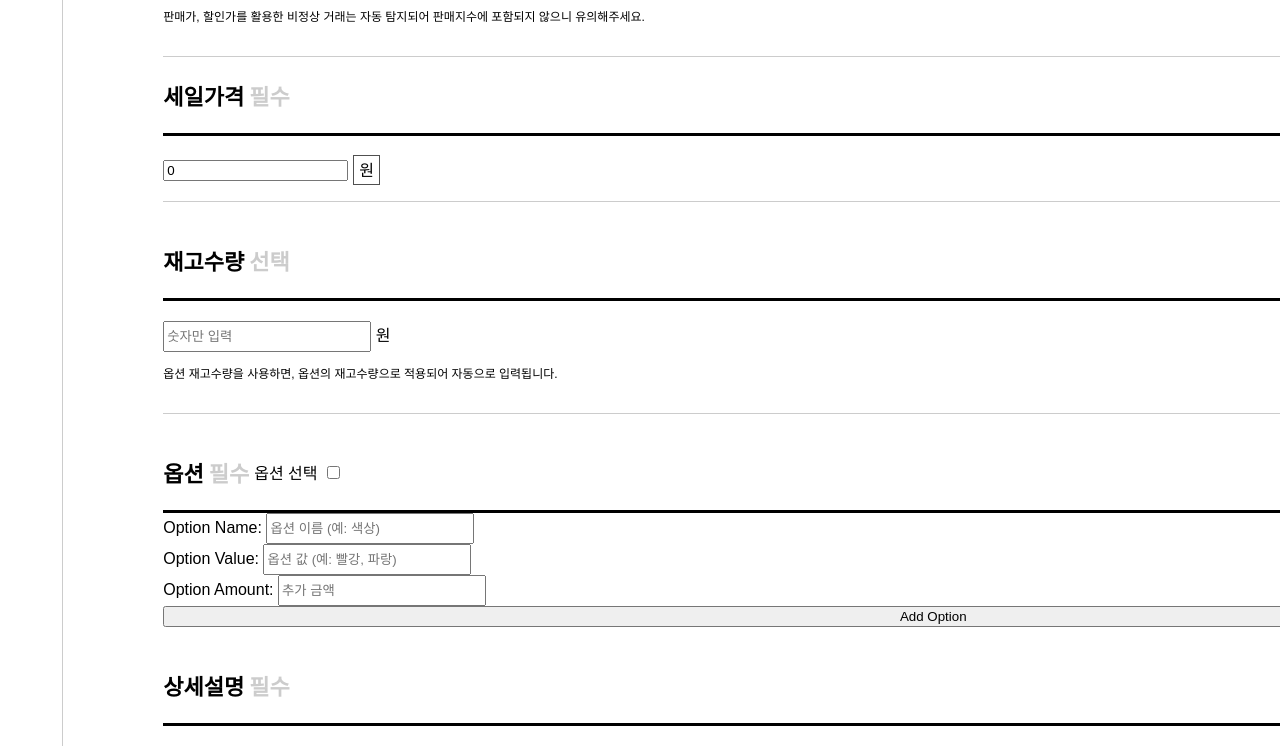
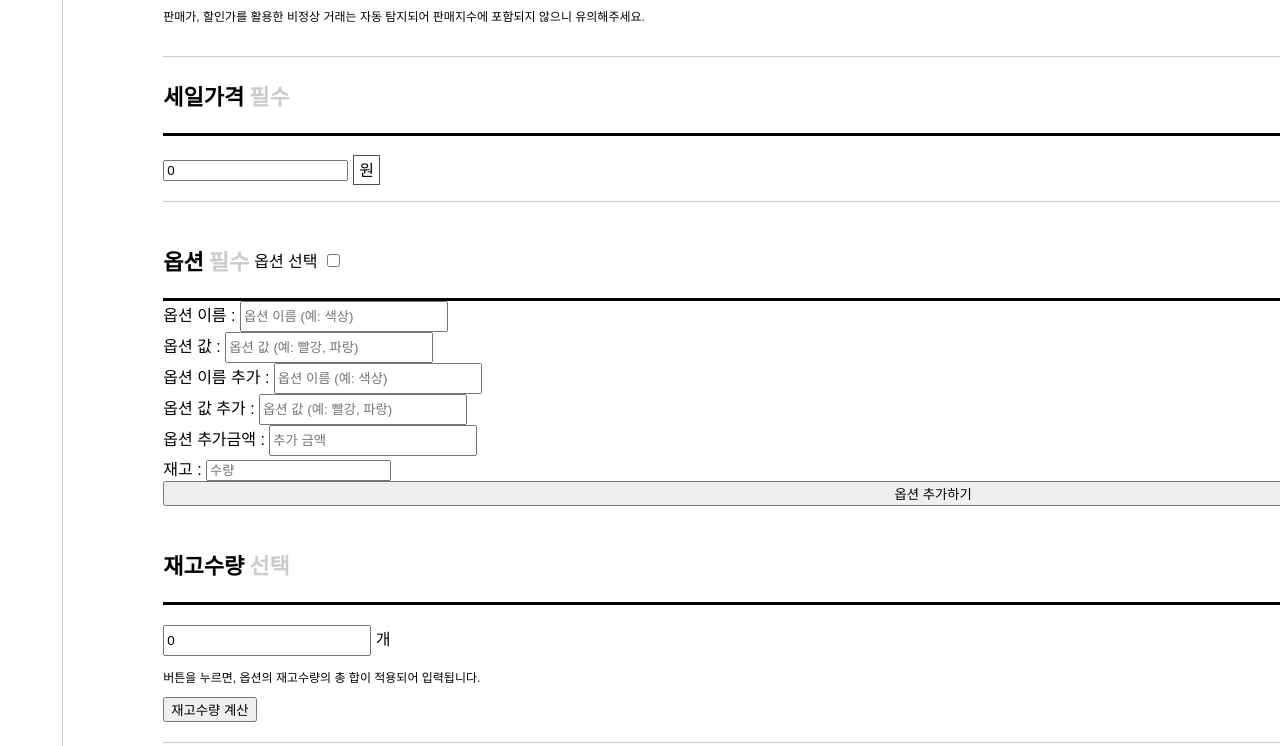
Before and after one commit to Woni1010011/anymall, a Django app: template anymall/main/templates/admin_set.html in a window 1280 px wide; the page is wider, and only the part inside the window is pictured. Shown: the part 1162-1908 px from the top of that part. Run offline with Django 4.2, Linux system fonts and the light colour scheme; the template is opened without the code that fills it, so the values that code supplies are empty.

Commit message:
Fix: admin_set
옵션기능 수정 및 상세페이지 수정 중

작성자: 정효주

```diff
--- a/anymall/main/templates/admin_set.html
+++ b/anymall/main/templates/admin_set.html
@@ -131,35 +131,33 @@
             </div>
             <div class="goods_info">
                 <div class="standard">
-                    <strong>재고수량</strong>
-                    <p>선택</p>
-                </div>
-                <div class="stock">
-                    <input type="text" id="stock_input" placeholder="숫자만 입력">
-                    <label for="stock_input">원</label>
-                    <p>옵션 재고수량을 사용하면, 옵션의 재고수량으로 적용되어 자동으로 입력됩니다.</p>
-                </div>
-            </div>
-            <div class="goods_info">
-                <div class="standard">
                     <strong>옵션</strong>
                     <p>필수</p>
                     <label for="is_option">옵션 선택</label><input type="checkbox" name="is_option">
                 </div>
                 <div id="option_fields_container">
                     <div class="option_fields">
-                        <label for="option_name">Option Name:</label>
+                        <label for="option_name">옵션 이름 :</label>
                         <input type="text" name="options-option_name[]" id="option_name" placeholder="옵션 이름 (예: 색상)"><br>
 
-                        <label for="option_value">Option Value:</label>
+                        <label for="option_value">옵션 값 :</label>
                         <input type="text" name="options-option_value[]" id="option_value" placeholder="옵션 값 (예: 빨강, 파랑)"><br>
 
-                        <label for="option_amount">Option Amount:</label>
+                        <label for="option_name">옵션 이름 추가 :</label>
+                        <input type="text" name="options-option_name_add[]" id="option_name" placeholder="옵션 이름 (예: 색상)"><br>
+
+                        <label for="option_value">옵션 값 추가 :</label>
+                        <input type="text" name="options-option_value_add[]" id="option_value" placeholder="옵션 값 (예: 빨강, 파랑)"><br>
+
+                        <label for="option_amount">옵션 추가금액 :</label>
                         <input type="number" name="options-option_amount[]" id="option_amount" placeholder="추가 금액"><br>
+
+                        <label for="option_stock">재고 :</label>
+                        <input type="number" name="options-option_stock[]" id="option_stock" placeholder="수량"><br>
                     </div>
                 </div>
 
-                <button type="button" id="add_option">Add Option</button>
+                <button type="button" id="add_option">옵션 추가하기</button>
                 {% comment %} <div class="option">
                     <input type="text" id="option_name" placeholder="옵션 이름 (예: 색상)">
                     <input type="text" id="option_value" placeholder="옵션 값 (예: 빨강, 파랑)">
@@ -167,6 +165,18 @@
                     <button type="button" onclick="addOption()">+</button>
                 </div>
                 <div id="options_list"></div> {% endcomment %}
+            </div>
+            <div class="goods_info">
+                <div class="standard">
+                    <strong>재고수량</strong>
+                    <p>선택</p>
+                </div>
+                <div class="stock">
+                    <input type="text" id="stock_input" placeholder="숫자만 입력" name="total_stock">
+                    <label for="stock_input">개</label>
+                    <p>버튼을 누르면, 옵션의 재고수량의 총 합이 적용되어 입력됩니다.</p>
+                    <button type="button" id="calculate_stock_button">재고수량 계산</button>
+                </div>
             </div>
             <div class="goods_info">
                 <div class="standard">
@@ -342,6 +352,34 @@ function removeOption(button) {
         newOptionFields.querySelectorAll('input').forEach(input => input.value = '');
 
         optionFieldsContainer.appendChild(newOptionFields);
+
+        // Update stock input when a new option is added
+        updateStockInput();
+    });
+
+    document.addEventListener('DOMContentLoaded', function () {
+        const stockInput = document.getElementById('stock_input');
+        const calculateStockButton = document.getElementById('calculate_stock_button');
+
+        calculateStockButton.addEventListener('click', updateStockInput);
+
+        function updateStockInput() {
+            const optionStockInputs = document.querySelectorAll('input[name^="options-option_stock[]"]');
+            let totalOptionStock = 0;
+
+            // Loop through all option_stock inputs to calculate total
+            optionStockInputs.forEach(input => {
+                if (input.value !== "") {
+                    totalOptionStock += parseInt(input.value);
+                }
+            });
+
+            // Set the total in the stock input
+            stockInput.value = totalOptionStock;
+        }
+
+        // Trigger the initial stock update
+        updateStockInput();
     });
 </script>
 </html>
```
Also changed, not shown: anymall/main/forms.py (+6 -2 lines), anymall/main/templates/product.html (+26 -5 lines), anymall/main/views.py (+8 -13 lines).
